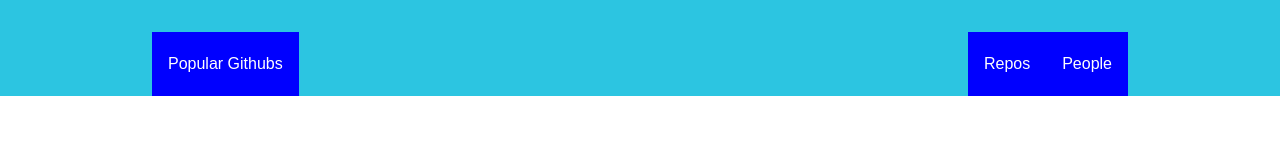
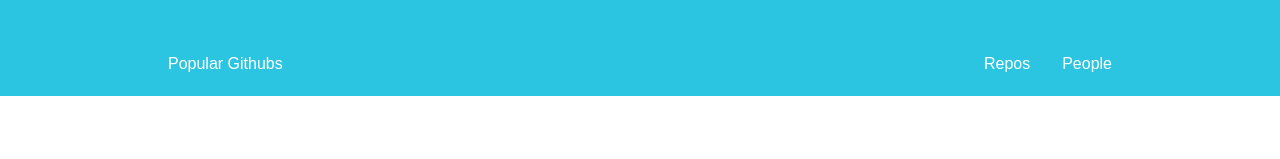
Before and after one commit to AndersonKA/02-box-model, a plain HTML site: page index.html in a window 1280 px wide. Shown: the top 159 px of the page. Drawn offline with Linux system fonts and the light colour scheme.

Commit message:
forgot to fix jamaica styling

```diff
--- a/styles/app.css
+++ b/styles/app.css
@@ -22,14 +22,12 @@ ul {
 .navbar-left {
  float: left;
  color: white;
- background: blue;
  line-height: 2rem;
  padding: 1rem;
 }
 
 .navbar-right {
  float: right;
- background: purple;
  line-height: 2rem;
 }
 
@@ -37,7 +35,6 @@ ul {
   float: right;
   text-decoration: none;
   color: white;
-  background: blue;
   padding: 1rem;
 }
 
```
